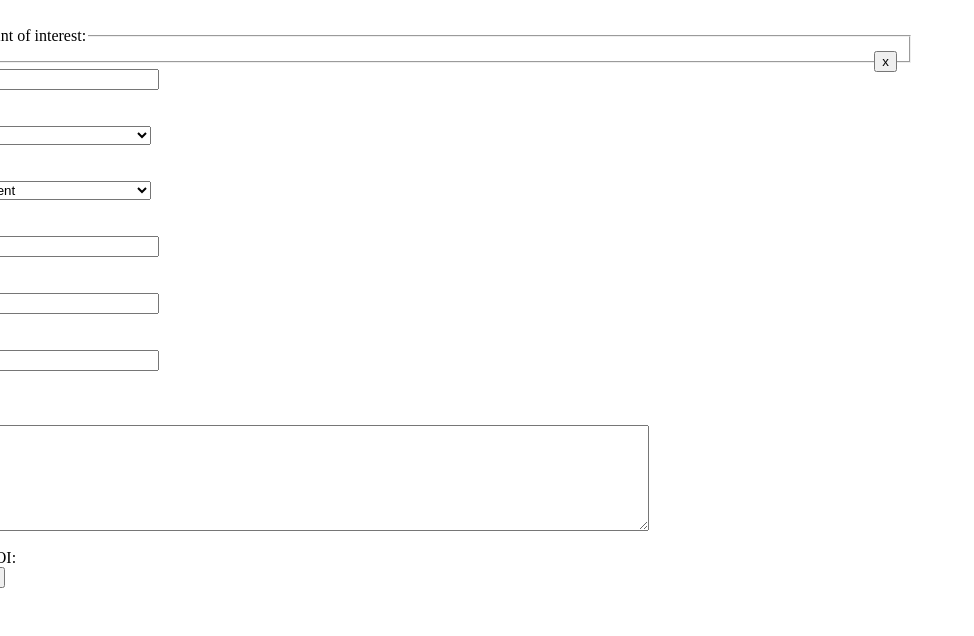
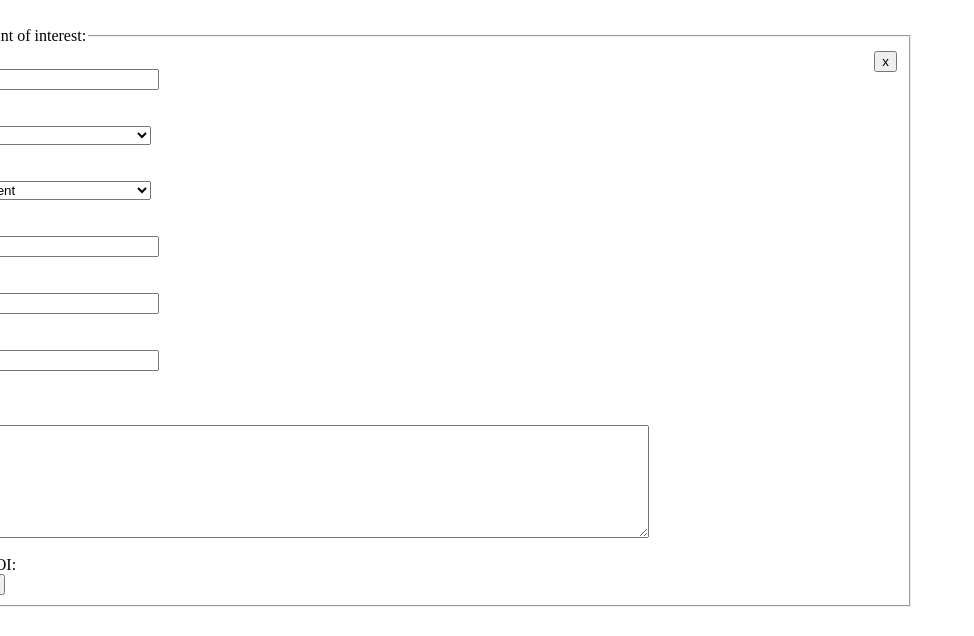
Before and after one commit to DylanWGordon/MCmapper, a website: page public/index.html in a window 1280 px wide. Both pictures are taken after typing "Sample" into the empty fields and a click on the button "Add New POI". Shown: the part 164-800 px from the top of the page, without its empty margins (0-974 px from the left). Drawn offline with Linux system fonts and the light colour scheme; no server answers.

Commit message:
form flex 13 fixed typo

```diff
--- a/public/index.css
+++ b/public/index.css
@@ -46,7 +46,7 @@
     margin: 0;
     padding: 1.9em;
     width: 80dvw;
-    height: 0dvh;
+    height: 70dvh;
 
 }
 
```
